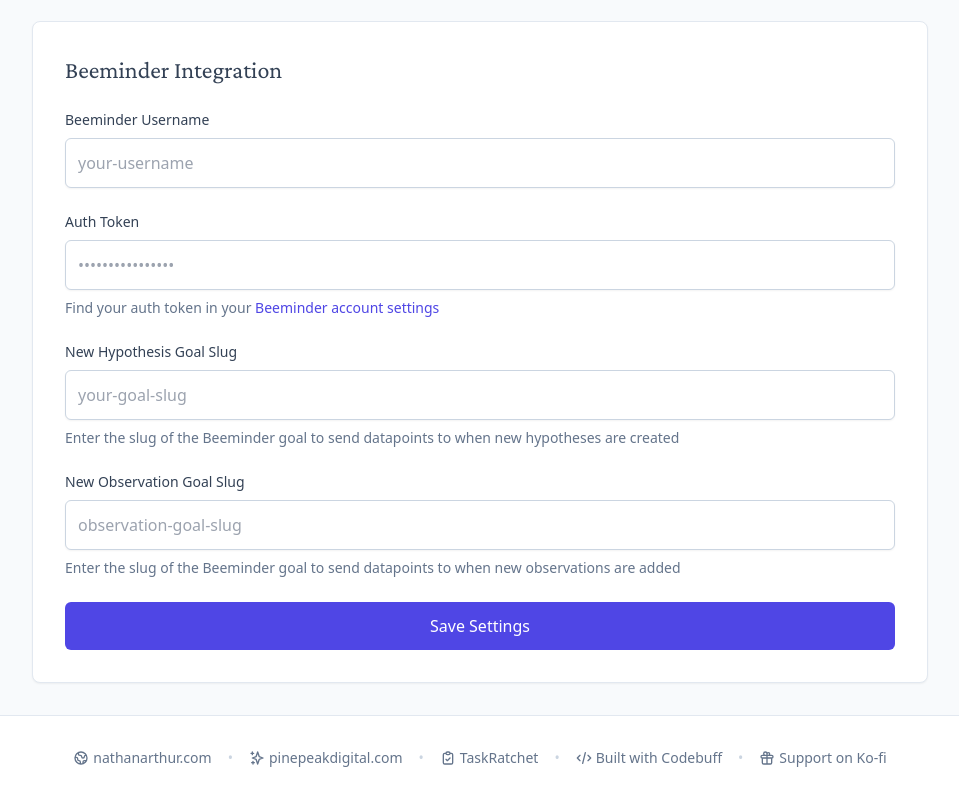
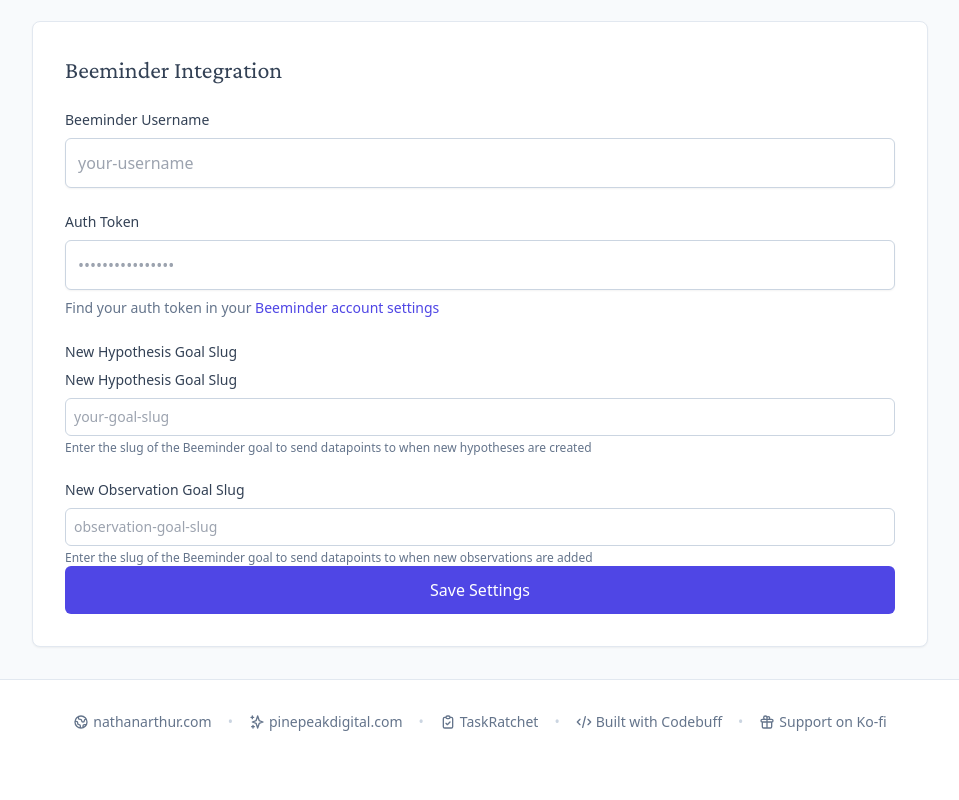
Before and after one commit to narthur/bayes, a SvelteKit app: page /settings in a window 1280 px wide. Shown: the part 732-1532 px from the top of the page, without its empty margins (160-1119 px from the left). After the commit the page ends 1496 px from the top, so only its background shows below. Built offline with nearby package versions, Linux system fonts and the light colour scheme.

Commit message:
add goal input component

```diff
--- /dev/null
+++ b/src/lib/components/BeeminderGoalInput.svelte
@@ -0,0 +1,111 @@
+<script lang="ts">
+	import { BeeminderService } from '$lib/beeminder';
+	import type { BeeminderConfig } from '$lib/types';
+
+	export let beeminderConfig: BeeminderConfig;
+	export let value: string | undefined;
+	export let placeholder = 'Enter goal slug';
+	export let label = '';
+	export let helpText = '';
+
+	let checkResult = '';
+	let isChecking = false;
+
+	// Debounce function
+	function debounce<T extends (...args: unknown[]) => unknown>(
+		fn: T,
+		wait: number
+	): (...args: Parameters<T>) => void {
+		let timeoutId: ReturnType<typeof setTimeout>;
+		return (...args: Parameters<T>) => {
+			clearTimeout(timeoutId);
+			timeoutId = setTimeout(() => fn(...args), wait);
+		};
+	}
+
+	async function checkGoal(goalSlug: string | undefined) {
+		isChecking = true;
+		checkResult = '';
+
+		try {
+			if (!beeminderConfig.username || !beeminderConfig.authToken || !goalSlug) {
+				checkResult = 'Please fill in all fields first';
+				return;
+			}
+
+			const service = new BeeminderService(beeminderConfig);
+			const goals = await service.getGoals();
+			const goal = goals.find((g) => g.slug === goalSlug);
+
+			if (goal) {
+				checkResult = `✓ Found goal "${goal.slug}"`;
+			} else {
+				checkResult = '✗ Goal not found';
+			}
+		} catch {
+			checkResult = '✗ Failed to check goal';
+		} finally {
+			isChecking = false;
+		}
+	}
+
+	const debouncedCheck = debounce(checkGoal, 500);
+
+	$: if (beeminderConfig?.username && beeminderConfig?.authToken) {
+		debouncedCheck(value);
+	}
+</script>
+
+<div class="relative">
+	{#if label}
+		<label class="block text-sm font-medium text-slate-700 dark:text-slate-200 mb-2" for="goal-input"
+			>{label}</label
+		>
+	{/if}
+	<input
+		id="goal-input"
+		type="text"
+		bind:value
+		{placeholder}
+		class="w-full p-2 text-sm border border-slate-300 dark:border-slate-600 dark:bg-slate-700 dark:text-slate-100 rounded-md"
+		on:change
+	/>
+	<div class="absolute inset-y-0 right-0 flex items-center pr-3">
+		{#if isChecking}
+			<svg
+				class="animate-spin h-5 w-5 text-slate-400"
+				xmlns="http://www.w3.org/2000/svg"
+				fill="none"
+				viewBox="0 0 24 24"
+			>
+				<circle
+					class="opacity-25"
+					cx="12"
+					cy="12"
+					r="10"
+					stroke="currentColor"
+					stroke-width="4"
+				></circle>
+				<path
+					class="opacity-75"
+					fill="currentColor"
+					d="M4 12a8 8 0 018-8V0C5.373 0 0 5.373 0 12h4zm2 5.291A7.962 7.962 0 014 12H0c0 3.042 1.135 5.824 3 7.938l3-2.647z"
+				></path>
+			</svg>
+		{:else if checkResult.startsWith('✓')}
+			<svg class="h-5 w-5 text-emerald-500" fill="none" stroke="currentColor" viewBox="0 0 24 24">
+				<path stroke-linecap="round" stroke-linejoin="round" stroke-width="2" d="M5 13l4 4L19 7"></path>
+			</svg>
+		{:else if checkResult.startsWith('✗')}
+			<svg class="h-5 w-5 text-red-500" fill="none" stroke="currentColor" viewBox="0 0 24 24">
+				<path stroke-linecap="round" stroke-linejoin="round" stroke-width="2" d="M6 18L18 6M6 6l12 12"
+				></path>
+			</svg>
+		{/if}
+	</div>
+	{#if helpText}
+		<div class="text-xs text-slate-500 dark:text-slate-400 mt-1">
+			{helpText}
+		</div>
+	{/if}
+</div>
--- a/src/lib/components/NewEvidenceForm.svelte
+++ b/src/lib/components/NewEvidenceForm.svelte
@@ -45,15 +45,28 @@
 			probabilityGivenFalse: 0.5
 		};
 
-		// Send datapoint to Beeminder if configured
-		if (beeminderConfig?.observationGoal) {
+		// Send datapoints to Beeminder if configured
+		if (beeminderConfig?.username && beeminderConfig?.authToken) {
 			try {
 				const service = new BeeminderService(beeminderConfig);
-				await service.createDatapoint(beeminderConfig.observationGoal, {
-					value: 1,
-					comment: `Added observation to "${hypothesis.name}": ${observation.description}`,
-					requestid: observation.id
-				});
+
+				// Send to global observations goal if configured
+				if (beeminderConfig.observationGoal) {
+					await service.createDatapoint(beeminderConfig.observationGoal, {
+						value: 1,
+						comment: `Added observation to "${hypothesis.name}": ${observation.description}`,
+						requestid: observation.id
+					});
+				}
+
+				// Send to hypothesis-specific goal if configured
+				if (hypothesis.beeminderGoal) {
+					await service.createDatapoint(hypothesis.beeminderGoal, {
+						value: 1,
+						comment: `Added observation: ${observation.description}`,
+						requestid: observation.id
+					});
+				}
 			} catch (error) {
 				console.error('Failed to send datapoint to Beeminder:', error);
 			}
--- a/src/lib/types.ts
+++ b/src/lib/types.ts
@@ -13,6 +13,7 @@
   tags: Tag[];
   createdAt: number;
   updatedAt: number;
+  beeminderGoal?: string;
 }
 
 export interface Observation {
--- a/src/routes/hypothesis/[id]/+page.svelte
+++ b/src/routes/hypothesis/[id]/+page.svelte
@@ -6,21 +6,23 @@
 	import { calculatePosteriorProbability } from '$lib/bayes';
 	import { saveHypotheses, loadHypotheses } from '$lib/storage';
 	import { marked } from 'marked';
-	import { BeeminderService } from '$lib/beeminder';
 	import type { BeeminderConfig } from '$lib/types';
 
 	export let data: { hypothesis: Hypothesis };
-	let beeminderConfig: BeeminderConfig = {
-		username: '',
-		authToken: '',
-		hypothesisGoal: '',
-		observationGoal: ''
-	};
+	let beeminderConfig: BeeminderConfig;
+	let hypothesis = data.hypothesis;
 
-	let hypothesis = data.hypothesis;
+	onMount(() => {
+		const stored = localStorage.getItem('beeminder-config');
+		if (stored) {
+			beeminderConfig = JSON.parse(stored);
+		}
+	});
 
 	import NewEvidenceForm from '$lib/components/NewEvidenceForm.svelte';
 	import Modal from '$lib/components/Modal.svelte';
+	import { onMount } from 'svelte';
+	import BeeminderGoalInput from '$lib/components/BeeminderGoalInput.svelte';
 
 	let showNewEvidenceModal = false;
 
@@ -89,7 +91,9 @@
 			</div>
 		</div>
 
-		<div class="bg-white dark:bg-slate-800 rounded-lg shadow-sm border border-slate-200 dark:border-slate-700 p-8 mb-8">
+		<div
+			class="bg-white dark:bg-slate-800 rounded-lg shadow-sm border border-slate-200 dark:border-slate-700 p-8 mb-8"
+		>
 			<div class="flex items-start justify-between mb-6">
 				<div class="flex-1 space-y-4">
 					<div class="relative group">
@@ -138,6 +142,7 @@
 					</div>
 				</div>
 			</div>
+			<div class="space-y-4">
 				<div class="flex items-center gap-4 text-sm text-slate-500 dark:text-slate-400">
 					<span>Started at {formatProbability(hypothesis.priorProbability)}</span>
 					<span>•</span>
@@ -146,6 +151,21 @@
 							? ''
 							: 's'}</span
 					>
+				</div>
+
+				{#if beeminderConfig?.username && beeminderConfig?.authToken}
+					<div class="flex items-center gap-4 pt-4 border-t border-slate-200 dark:border-slate-700">
+						<div class="relative flex-1">
+							<BeeminderGoalInput
+								bind:value={hypothesis.beeminderGoal}
+								{beeminderConfig}
+								placeholder="Beeminder goal slug for this hypothesis"
+								helpText="Datapoints will be sent to this goal when evidence is added"
+								on:change={saveChanges}
+							/>
+						</div>
+					</div>
+				{/if}
 			</div>
 		</div>
 
@@ -163,7 +183,9 @@
 
 		<!-- List of observations -->
 		{#if hypothesis.observations.length > 0}
-			<div class="bg-white dark:bg-slate-800 rounded-lg shadow-sm border border-slate-200 dark:border-slate-700 p-8">
+			<div
+				class="bg-white dark:bg-slate-800 rounded-lg shadow-sm border border-slate-200 dark:border-slate-700 p-8"
+			>
 				<div class="flex items-center justify-between mb-6">
 					<h2 class="text-2xl font-serif text-slate-700 dark:text-slate-100">Evidence Timeline</h2>
 					<button
--- a/src/routes/settings/+page.svelte
+++ b/src/routes/settings/+page.svelte
@@ -2,7 +2,7 @@
 	import { onMount } from 'svelte';
 	import type { BeeminderConfig } from '$lib/types';
 	import { loadHypotheses, saveHypotheses } from '$lib/storage';
-	import { BeeminderService } from '$lib/beeminder';
+	import BeeminderGoalInput from '$lib/components/BeeminderGoalInput.svelte';
 
 	// Debounce function
 	function debounce<T extends (...args: unknown[]) => unknown>(
@@ -303,74 +303,14 @@
 							>New Hypothesis Goal Slug</label
 						>
 						<div class="relative">
-							<input
-								id="hypothesis-goal"
-								type="text"
+							<BeeminderGoalInput
 								bind:value={beeminderConfig.hypothesisGoal}
-								oninput={debounce(
-									() => checkGoal(beeminderConfig.hypothesisGoal, 'goalCheckResult'),
-									500
-								)}
-								class="w-full p-3 pr-10 border border-slate-300 dark:border-slate-600 rounded-md shadow-sm focus:ring-2 focus:ring-indigo-200 focus:border-indigo-300 transition-all dark:bg-slate-700 dark:text-slate-200 dark:placeholder-slate-400"
+								{beeminderConfig}
+								label="New Hypothesis Goal Slug"
 								placeholder="your-goal-slug"
+								helpText="Enter the slug of the Beeminder goal to send datapoints to when new hypotheses are created"
 							/>
-							<div class="absolute inset-y-0 right-0 flex items-center pr-3">
-								{#if isCheckingGoal}
-									<svg
-										class="animate-spin h-5 w-5 text-slate-400"
-										xmlns="http://www.w3.org/2000/svg"
-										fill="none"
-										viewBox="0 0 24 24"
-									>
-										<circle
-											class="opacity-25"
-											cx="12"
-											cy="12"
-											r="10"
-											stroke="currentColor"
-											stroke-width="4"
-										></circle>
-										<path
-											class="opacity-75"
-											fill="currentColor"
-											d="M4 12a8 8 0 018-8V0C5.373 0 0 5.373 0 12h4zm2 5.291A7.962 7.962 0 014 12H0c0 3.042 1.135 5.824 3 7.938l3-2.647z"
-										></path>
-									</svg>
-								{:else if goalCheckResult.startsWith('✓')}
-									<svg
-										class="h-5 w-5 text-emerald-500"
-										fill="none"
-										stroke="currentColor"
-										viewBox="0 0 24 24"
-									>
-										<path
-											stroke-linecap="round"
-											stroke-linejoin="round"
-											stroke-width="2"
-											d="M5 13l4 4L19 7"
-										></path>
-									</svg>
-								{:else if goalCheckResult.startsWith('✗')}
-									<svg
-										class="h-5 w-5 text-red-500"
-										fill="none"
-										stroke="currentColor"
-										viewBox="0 0 24 24"
-									>
-										<path
-											stroke-linecap="round"
-											stroke-linejoin="round"
-											stroke-width="2"
-											d="M6 18L18 6M6 6l12 12"
-										></path>
-									</svg>
-								{/if}
-							</div>
 						</div>
-						<p class="mt-2 text-sm text-slate-500 dark:text-slate-400">
-							Enter the slug of the Beeminder goal to send datapoints to when new hypotheses are
-							created
-						</p>
 					</div>
 
 					<div>
@@ -380,74 +320,12 @@
 							>New Observation Goal Slug</label
 						>
 						<div class="relative">
-							<input
-								id="observation-goal"
-								type="text"
+							<BeeminderGoalInput
 								bind:value={beeminderConfig.observationGoal}
-								oninput={debounce(
-									() => checkGoal(beeminderConfig.observationGoal, 'observationGoalCheckResult'),
-									500
-								)}
-								class="w-full p-3 pr-10 border border-slate-300 dark:border-slate-600 rounded-md shadow-sm focus:ring-2 focus:ring-indigo-200 focus:border-indigo-300 transition-all dark:bg-slate-700 dark:text-slate-200 dark:placeholder-slate-400"
+								{beeminderConfig}
 								placeholder="observation-goal-slug"
+								helpText="Enter the slug of the Beeminder goal to send datapoints to when new observations are added"
 							/>
-							<div class="absolute inset-y-0 right-0 flex items-center pr-3">
-								{#if isCheckingObservationGoal}
-									<svg
-										class="animate-spin h-5 w-5 text-slate-400"
-										xmlns="http://www.w3.org/2000/svg"
-										fill="none"
-										viewBox="0 0 24 24"
-									>
-										<circle
-											class="opacity-25"
-											cx="12"
-											cy="12"
-											r="10"
-											stroke="currentColor"
-											stroke-width="4"
-										></circle>
-										<path
-											class="opacity-75"
-											fill="currentColor"
-											d="M4 12a8 8 0 018-8V0C5.373 0 0 5.373 0 12h4zm2 5.291A7.962 7.962 0 014 12H0c0 3.042 1.135 5.824 3 7.938l3-2.647z"
-										></path>
-									</svg>
-								{:else if observationGoalCheckResult.startsWith('✓')}
-									<svg
-										class="h-5 w-5 text-emerald-500"
-										fill="none"
-										stroke="currentColor"
-										viewBox="0 0 24 24"
-									>
-										<path
-											stroke-linecap="round"
-											stroke-linejoin="round"
-											stroke-width="2"
-											d="M5 13l4 4L19 7"
-										></path>
-									</svg>
-								{:else if observationGoalCheckResult.startsWith('✗')}
-									<svg
-										class="h-5 w-5 text-red-500"
-										fill="none"
-										stroke="currentColor"
-										viewBox="0 0 24 24"
-									>
-										<path
-											stroke-linecap="round"
-											stroke-linejoin="round"
-											stroke-width="2"
-											d="M6 18L18 6M6 6l12 12"
-										></path>
-									</svg>
-								{/if}
-							</div>
-						</div>
-						<p class="mt-2 text-sm text-slate-500 dark:text-slate-400">
-							Enter the slug of the Beeminder goal to send datapoints to when new observations are
-							added
-						</p>
 					</div>
 
 					<button
```
Also changed, not shown: 1 other file (tests, documents, lock files or other folders). Lines whose indentation alone changed are shown as unchanged.
